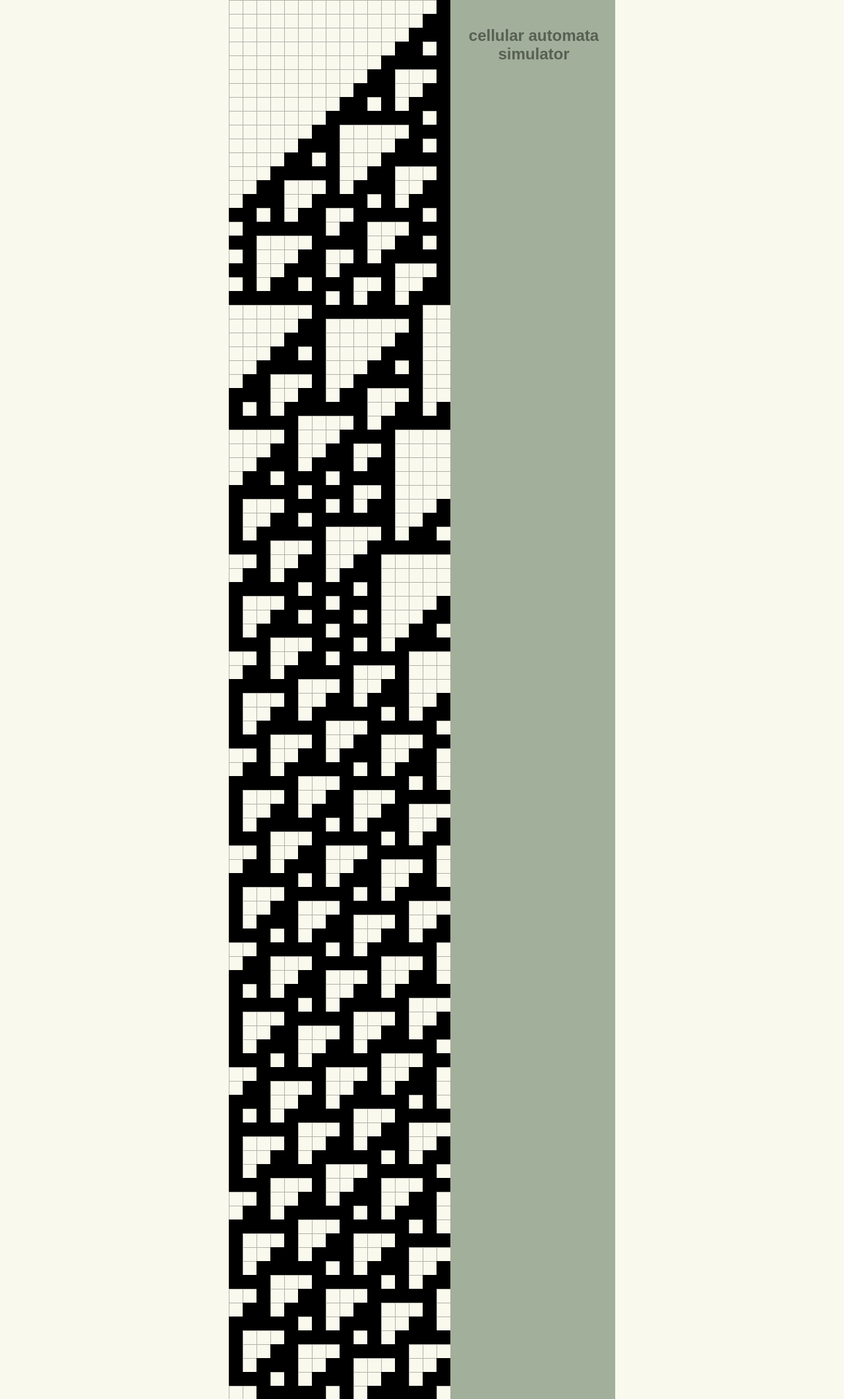
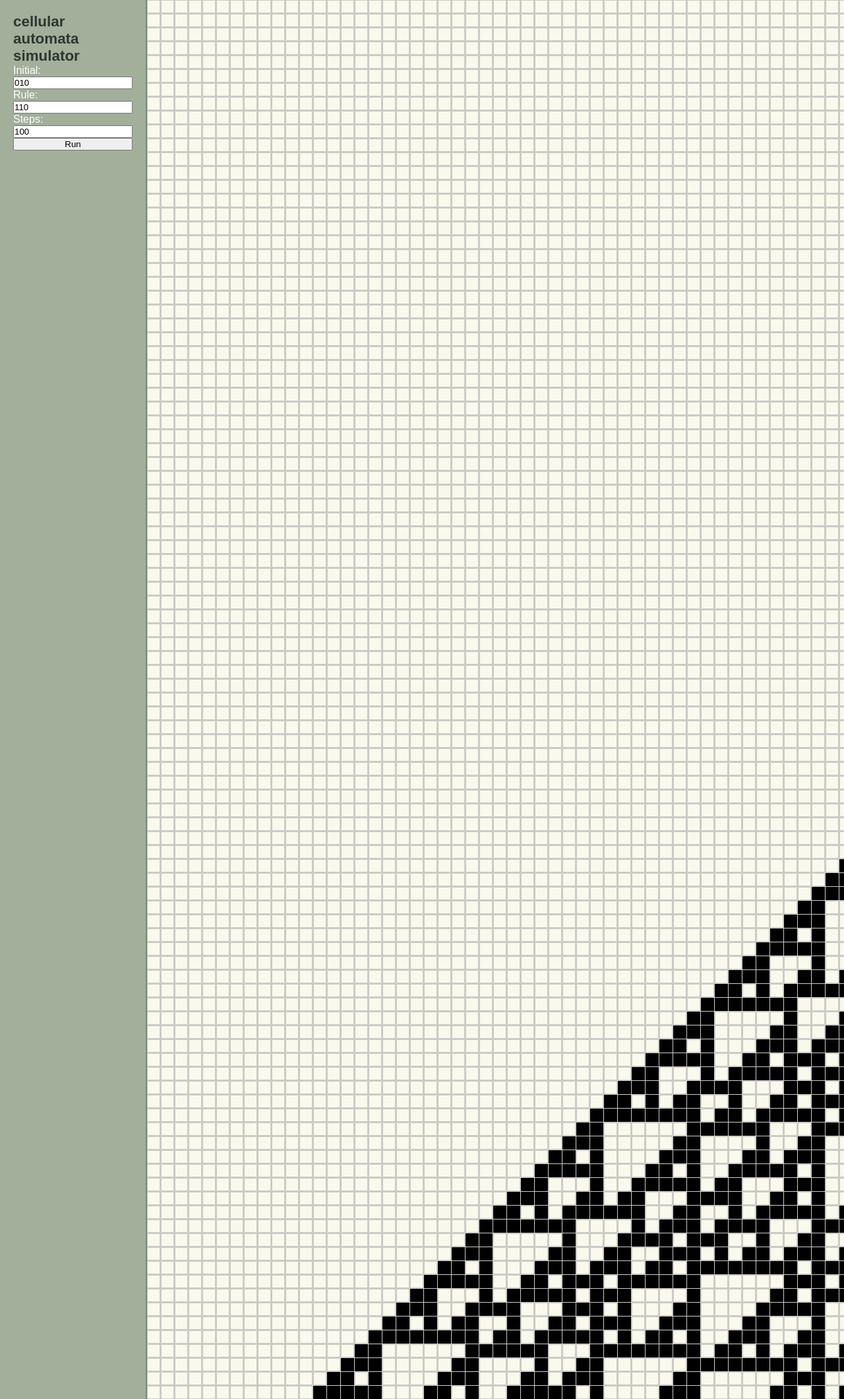
Before and after one commit to TheWN/one-dimensional-simulator, a Django app: template rule110/simulator/templates/rule110.html in a window 1280 px wide. Shown: the whole page at 66% size. Run offline with Django 5.2, Linux system fonts and the light colour scheme; the template is opened without the code that fills it, so the values that code supplies are empty.

Commit message:
final view ( add scroll )
get pretty

```diff
--- /dev/null
+++ b/rule110/simulator/static/simulator/css/style.css
@@ -0,0 +1,56 @@
+* {
+  margin: 0;
+  padding: 0;
+  box-sizing: border-box;
+}
+
+html,
+body {
+  height: 100%;
+  width: 100%;
+  overflow: hidden;
+  font-family: sans-serif;
+}
+
+#wrapper {
+  display: flex;
+  height: 100vh;
+  width: 100vw;
+}
+
+#sidebar {
+  width: 20٪;
+  background-color: #a2af9b;
+  color: #fff;
+  padding: 20px;
+  border-right: 2px solid #798775;
+}
+
+#sidebar h1 {
+  font-size: 1.4rem;
+  color: #2f352f;
+}
+
+#grid {
+  flex-grow: 1;
+  display: grid;
+  gap: 1px;
+  background-color: #ccc;
+  overflow: scroll;
+}
+
+.cell {
+  aspect-ratio: 1 / 1;
+  width: 100%;
+  background-color: #faf9ee;
+  border: 1px solid #00000030;
+}
+
+.cell.active {
+  background-color: #000;
+}
+
+#controls {
+  display: flex;
+  flex-flow: column;
+}
--- /dev/null
+++ b/rule110/simulator/static/simulator/js/script.js
@@ -0,0 +1,69 @@
+const cellSize = 20;
+const cellGap = 1;
+
+function centerPattern(pattern, totalCols) {
+  const patternArr = pattern.trim().split("").map(Number);
+  const result = Array(totalCols).fill(0);
+  const start = Math.floor((totalCols - patternArr.length) / 2);
+  patternArr.forEach((bit, i) => {
+    result[start + i] = bit;
+  });
+  return result.join("");
+}
+
+async function fetchAndRenderRule110() {
+  const grid = document.getElementById("grid");
+  grid.innerHTML = "";
+
+  const gridWidth = grid.clientWidth;
+  const gridHeight = grid.clientHeight;
+
+  const cols = Math.floor(gridWidth / (cellSize + cellGap)) * 5;
+  const rows = Math.floor(gridHeight / (cellSize + cellGap));
+
+  //   const inputPattern = "010"; // input
+  // گرفتن مقادیر از inputهای HTML
+  const inputPattern = document.getElementById("initialInput").value.trim();
+  const rule = parseInt(document.getElementById("ruleInput").value);
+  const stepsInput = parseInt(document.getElementById("stepsInput").value);
+  const steps = isNaN(stepsInput) ? rows - 1 : stepsInput;
+
+  const initialStr = centerPattern(inputPattern, cols);
+
+  const response = await fetch("/api/rule110/", {
+    method: "POST",
+    headers: { "Content-Type": "application/json" },
+    body: JSON.stringify({
+      initial: initialStr,
+      rule: rule,
+      steps: steps,
+    }),
+  });
+
+  const data = await response.json();
+  const generations = data.generations;
+
+  grid.style.gridTemplateColumns = `repeat(${cols}, ${cellSize}px)`;
+  grid.style.gridTemplateRows = `repeat(${rows}, ${cellSize}px)`;
+
+  generations.forEach((row) => {
+    row.forEach((cell) => {
+      const div = document.createElement("div");
+      div.classList.add("cell");
+      if (cell === 1) div.classList.add("active");
+
+      // اضافه کردن قابلیت کلیک برای تغییر رنگ سلول
+      div.addEventListener("click", () => {
+        div.classList.toggle("active");
+      });
+
+      grid.appendChild(div);
+    });
+  });
+}
+
+window.onload = fetchAndRenderRule110;
+window.onresize = () => {
+  clearTimeout(window._resizeTimeout);
+  window._resizeTimeout = setTimeout(fetchAndRenderRule110, 200);
+};
--- a/rule110/simulator/templates/rule110.html
+++ b/rule110/simulator/templates/rule110.html
@@ -1,200 +1,43 @@
+{% load static %}
+
 <!DOCTYPE html>
 <html lang="en">
-<html>
+  <html>
     <head>
-        <meta charset="UTF-8">
-        <title>Rule 110 simulation</title>
-        <!-- <link rel="icon" type="image/x-icon" href="/images/favicon.ico">  -->
+      <meta charset="UTF-8" />
+      <title>Rule 110 simulation</title>
+      <link rel="stylesheet" href="{% static 'simulator/css/style.css' %}" />
+      <script src="{% static 'simulator/js/script.js' %}"></script>
+      <!-- <link rel="icon" type="image/x-icon" href="/images/favicon.ico">  -->
     </head>
-    <!-- css -->
-    <style>
-        html, body{
 
-            background-color: #FAF9EE;
-            display: flex;
-            justify-content: center;
-            margin: 0;
-            padding: 0;
-            height: 100%;
-            font-family: sans-serif;
+    <body>
+      <div id="wrapper">
+        <div id="sidebar">
+          <h1>cellular automata simulator</h1>
+          <div id="controls">
+            <div>
+              <label
+                >Initial: <input type="text" id="initialInput" value="010"
+              /></label>
+            </div>
+            <div>
+              <label
+                >Rule: <input type="number" id="ruleInput" value="110"
+              /></label>
+            </div>
+            <div>
+              <label
+                >Steps: <input type="number" id="stepsInput" value="100"
+              /></label>
+            </div>
 
-        }
-
-        #grid {
-            display: grid; /* دیو به صورت شبکه ای*/
-            justify-content: start;
-            align-content: start;
-            gap: 1px; /*distance between cell*/
-            max-width: 100%;
-            max-height:  100%;
-            background-color: #dccfc0;
-            flex-grow: 1; /*kesh miad*/
-            overflow-y: auto;
-            overflow-x: auto;
-        }
-
-      .cell { /*each cell*/
-         aspect-ratio: 1 / 1;
-         width: 100px;
-         height: 100px;
-         background-color: #faf9ee;
-         border: 1px solid #00000049;
-         /* cursor: pointer; ba neshangar mouse tagheer mikonad */
-        }
-
-
-      .cell.active {
-        background-color: #000000;
-    }
-
-    .sidebar {
-      width: 30%;
-      background-color: #A2AF9B;
-      padding: 20px;
-      border-left: 3px solid #a2af9b9f;
-
-
-    }
-
-    .container {
-
-      width: 100%;
-      max-height: 90vh; /*scroll vertical*/
-      overflow-y: auto;
-      overflow-x: auto;
-      padding: 10px;
-      border: 1px solid #dccfc0;
-      margin-top: 20px;
-
-    }
-
-
-
-
-        h2   {color: #586053;}
-        p1    {color: #586053;}
-
-    </style>
-    <!-- css -->
-    <body>
-        <div id="container">
-          <div id="grid"></div>
-        </div>
-        <!-- تا در جی اس بهش دسترسی داشته باشیم
-         با هنصر div
-         در جاوا اسکریپت صد ها div میسازیم
-         -->
-
-
-
-         <div class="sidebar">
-          <h2 style="text-align:center;"> cellular automata simulator </h2>
+            <button onclick="fetchAndRenderRule110()">Run</button>
+          </div>
         </div>
 
-
-
-
-        <script>
-
-  // const grid = document.getElementById("grid");
-  // const cellSize = 20;
-  // const cellGap = 1;
-
-  // function createGrid() {
-  //   // پاک کردن سلول‌های قبلی
-  //   grid.innerHTML = "";
-
-  //   // اندازه جدید صفحه
-  //   const screenWidth = window.innerWidth;
-  //   const screenHeight = window.innerHeight;
-
-  //   // محاسبه سطر و ستون
-  //   const cols = Math.floor(screenWidth / (cellSize + cellGap));
-  //   const rows = Math.floor(screenHeight / (cellSize + cellGap));
-
-  //   // تنظیم گرید با اندازه جدید
-  //   grid.style.gridTemplateColumns = `repeat(${cols}, ${cellSize}px)`;
-  //   grid.style.gridTemplateRows = `repeat(${rows}, ${cellSize}px)`;
-
-  //   // ساخت سلول‌ها
-  //   for (let i = 0; i < rows * cols; i++) {
-  //     const cell = document.createElement("div");
-  //     cell.classList.add("cell");
-  //     cell.addEventListener("click", () => {
-  //       cell.classList.toggle("active");
-  //     });
-  //     grid.appendChild(cell);
-  //   }
-  // }
-
-
-// fetch function
-  async function fetchAndRenderRule110(initial, rule, steps) {
-  const response = await fetch('/api/rule110/', {
-    method: 'POST',
-    headers: { 'Content-Type': 'application/json' },
-    body: JSON.stringify({
-      initial: "0000000000000001",  // مثلاً "0000000100000000"
-      rule: 110,
-      steps: 1000
-    })
-  });
-  const data = await response.json();
-  const generations = data.generations;
-
-
-  // grid and styles
-
-      const grid = document.getElementById('grid');
-      grid.innerHTML = "";
-
-      const cellSize =20;
-      const cellGap= 1;
-
-
-      const screenWidth = window.innerWidth;
-      const screenHeight = window.innerHeight;
-      //give row and col from page
-      const maxCols = Math.floor(screenWidth / (cellSize + cellGap));
-      const maxRows = Math.floor(screenHeight / (cellSize + cellGap));
-
- // این خط عرض grid رو دقیقا به اندازه تعداد ستون‌ها تنظیم می‌کنه
-       // 1 برای gap
-
-      const rows = generations.length;
-      const cols = generations[0].length;
-
-// این خط عرض grid رو دقیقا به اندازه تعداد ستون‌ها تنظیم می‌کنه
-       // 1 برای gap
-      grid.style.width = `${cols * (cellSize + 1)}px`;
-      grid.style.gridTemplateColumns = `repeat(${cols}, ${cellSize}px)`;
-      grid.style.gridTemplateRows = `repeat(${rows}, ${cellSize}px)`;
-
-
-
-      // اگر خیلی زیاد بودن، اسکرول فعال باشه
-      grid.style.overflow = 'auto';
-
-
-
-   // condition
-      generations.forEach(row => {
-        row.forEach(cell => {
-          const div = document.createElement('div');
-          div.classList.add('cell');
-          if (cell === 1) {
-            div.classList.add('active');
-          }
-          grid.appendChild(div);
-        });
-      });
-    }
-
-    window.onload = fetchAndRenderRule110;
-
-
-
-        </script>
-
+        <div id="grid"></div>
+      </div>
     </body>
+  </html>
 </html>
```
